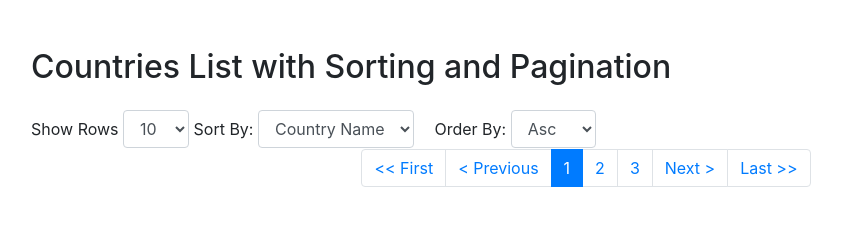
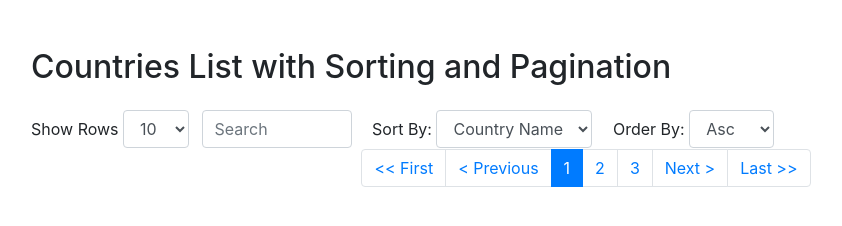
Before and after one commit to prajwal10s/Countries_table, a plain HTML site: page frontend/index.html in a window 1280 px wide. Shown: the whole page, without its empty margins (54-896 px from the left). Drawn offline with nearby package versions, Linux system fonts and the light colour scheme; no server answers.

Commit message:
adding search button with expand and collapse

```diff
--- a/frontend/controls.js
+++ b/frontend/controls.js
@@ -179,7 +179,17 @@ function handlePageClick(page) {
     else if (page === "third") fetchCountries(currPage + 1);
   }
 }
+function expandSearch() {
+  const searchField = document.getElementById("searchField");
+  searchField.style.width = "400px"; // Expanded width on focus
+}
 
+function collapseSearch() {
+  const searchField = document.getElementById("searchField");
+  if (!searchField.value) {
+    searchField.style.width = "150px"; // Collapse if the field is empty
+  }
+}
 // Running on page page load
 window.onload = function () {
   const page = parseInt(getQueryParam("page")) || 1;
--- a/frontend/index.html
+++ b/frontend/index.html
@@ -15,10 +15,9 @@
   <body>
     <div class="container mt-5">
       <h2 class="mb-4">Countries List with Sorting and Pagination</h2>
-
       <div class="mb-3">
         <!-- rows control -->
-        <label for="rowsPerPage">Show Rows</label>
+        <label for="rowsPerPage" class="form-label d-inline-block">Show Rows</label>
         <select
           id="rowsPerPage"
           class="form-control d-inline-block w-auto"
@@ -28,8 +27,18 @@
           <option value="10">10</option>
           <option value="50">50</option>
         </select>
+
+        <input
+            id="searchField"
+            type="text"
+            class="form-control d-inline-block ml-2 search-input"
+            placeholder="Search"
+            onfocus="expandSearch()"
+            onblur="collapseSearch()"
+            style="transition: width 0.4s ease; width: 150px;"
+          />
         <!-- sort field control -->
-        <label for="sortField">Sort By:</label>
+        <label for="sortField" class="form-label d-inline-block ml-3">Sort By:</label>
         <select
           id="sortField"
           class="form-control d-inline-block w-auto"
@@ -41,7 +50,7 @@
           <option value="Time Zone">Time Zone</option>
         </select>
         <!-- sort order controls -->
-        <label for="sortOrder" class="ml-3">Order By:</label>
+        <label for="sortOrder" class="form-label d-inline-block ml-3">Order By:</label>
         <select
           id="sortOrder"
           class="form-control d-inline-block w-auto"
@@ -83,5 +92,6 @@
       </nav>
     </div>
     <script src="controls.js"></script>
+
   </body>
 </html>
```
